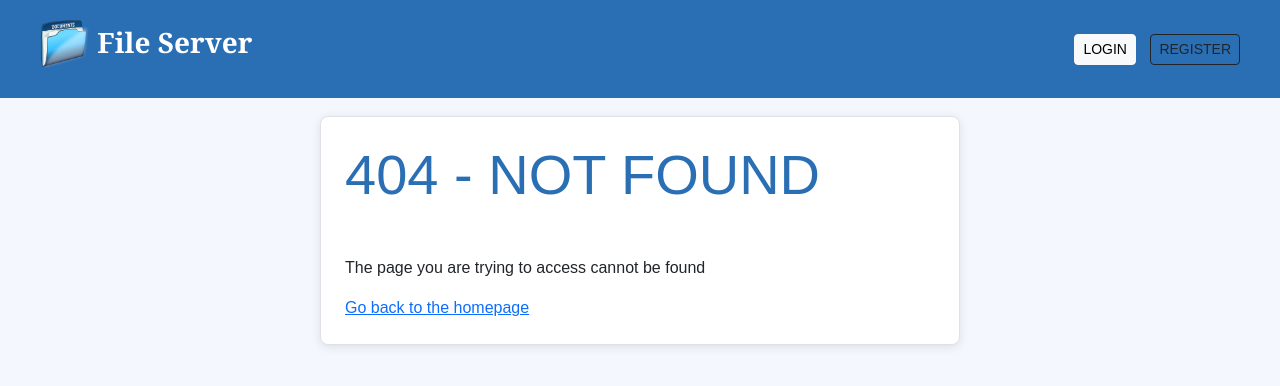
After one commit to Gideon-Tee/FileServer, a Django app: template FileServer/templates/404.html in a window 1280 px wide. The commit adds this page. Shown: the top 386 px of the page. Run offline with Django 5.2, Linux system fonts and the light colour scheme; the template is opened without the code that fills it, so the values that code supplies are empty; some libraries are stand-ins or nearby versions.

Commit message:
added custom 404 page

```diff
--- a/FileServer/FileServer/urls.py
+++ b/FileServer/FileServer/urls.py
@@ -16,9 +16,12 @@ Including another URLconf
 """
 from django.contrib import admin
 from django.urls import path, include
+from django.conf.urls import handler404
 
 urlpatterns = [
     path('admin/', admin.site.urls),
     path('', include('server.urls')),
     path('accounts/', include('allauth.urls')),
 ]
+
+handler404 = 'django.views.defaults.page_not_found'
--- /dev/null
+++ b/FileServer/templates/404.html
@@ -0,0 +1,10 @@
+{% extends 'base.html' %}
+
+
+{% block content %}
+    <div class="main-container col-lg-6 col-md-9 col-10 mx-auto mt-3 border p-4">
+        <h5 class="display-4 theme-text">404 - NOT FOUND</h5>
+        <p class="mt-5">The page you are trying to access cannot be found</p>
+        <a href="{% url 'index' %}" class="mt-5">Go back to the homepage</a>
+    </div>
+{% endblock content %}
--- a/FileServer/templates/server/index.html
+++ b/FileServer/templates/server/index.html
@@ -12,7 +12,7 @@
                         <!-- <div class="col-lg-2"> -->
                             <span>
                                 <a href="{% url 'upload' %}" class="mx-5">
-                                    <img src="{% static 'server/icons/add-icon2.png' %}" alt="" width="40px" height="40px" title="Upload document">
+                                    <img src="{% static 'server/icons/add-icon2.png' %}" alt="upload document" width="40px" height="40px" title="Upload document">
                                 </a>
 
                             </span>
```
